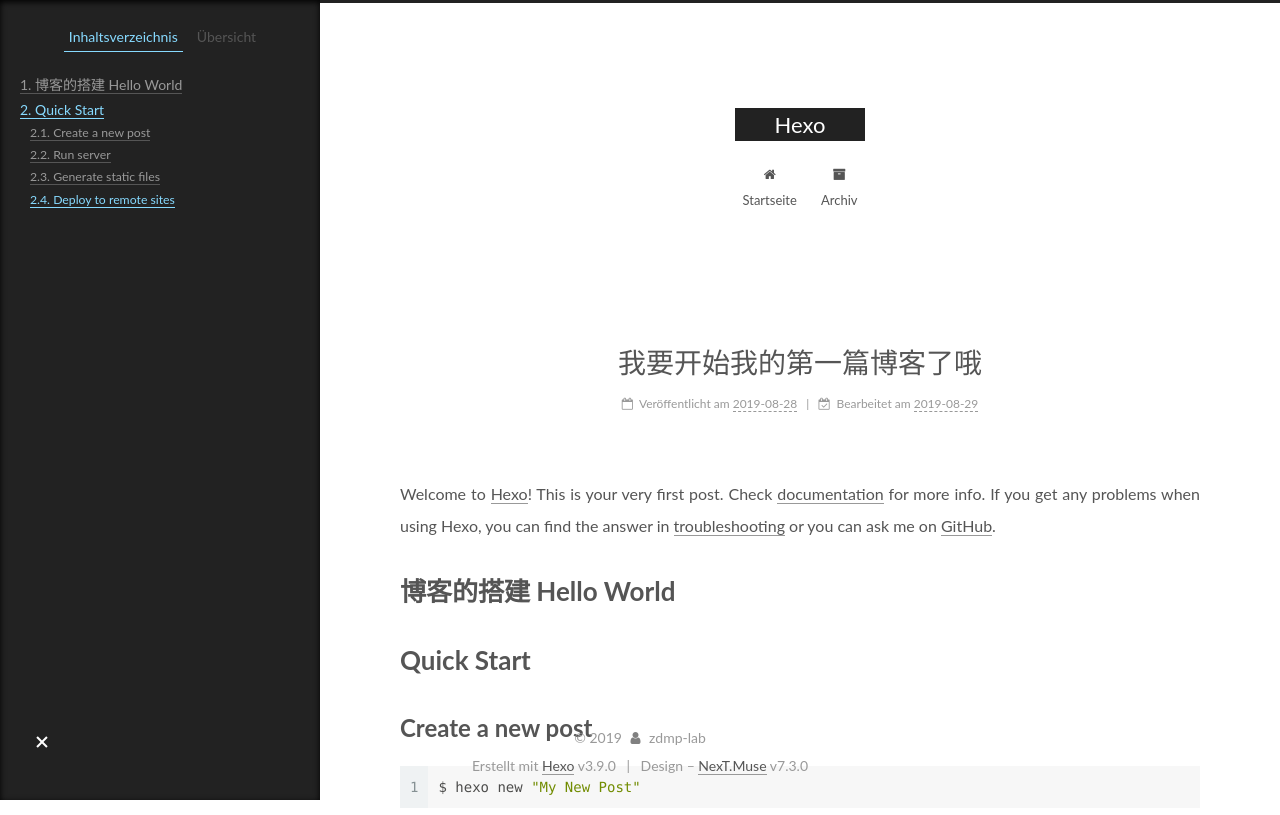
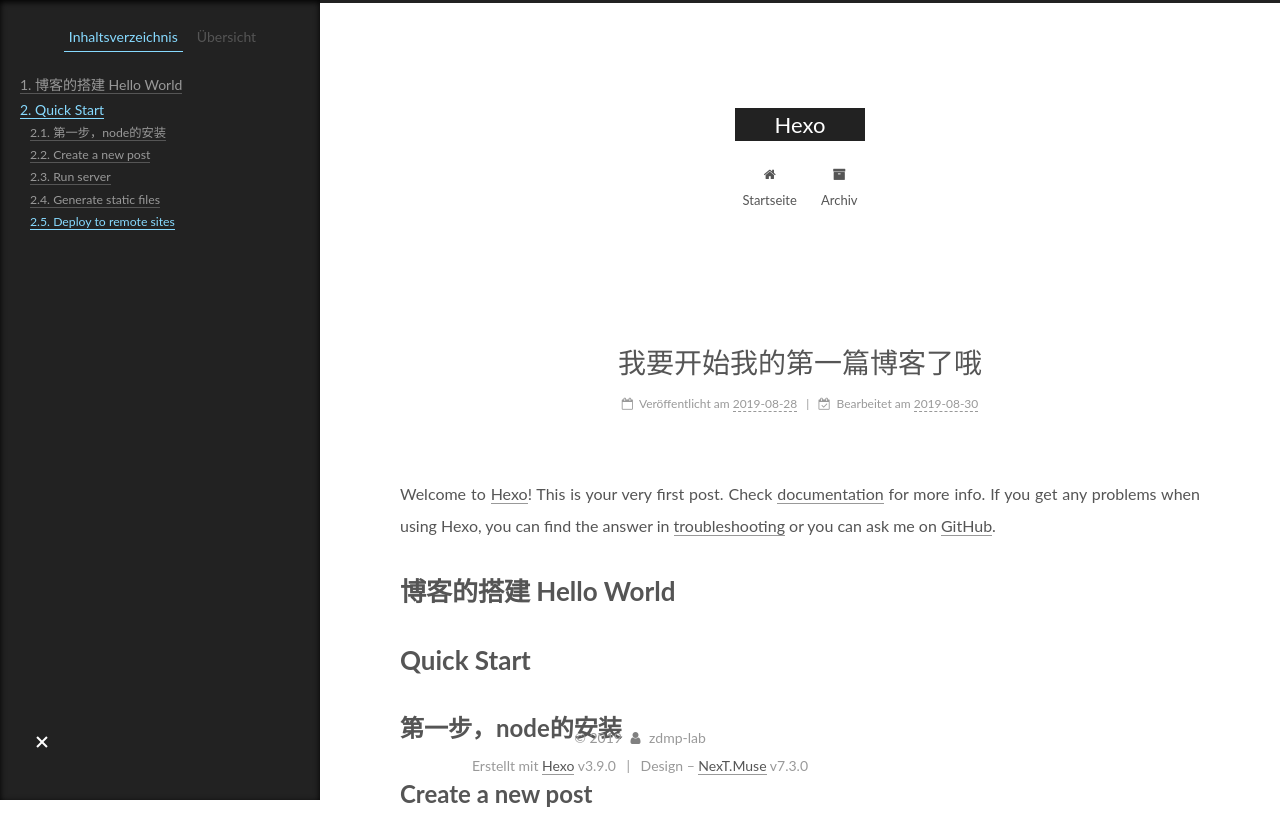
Before and after one commit to zdmp-lab/zdmp-lab.github.io, a plain HTML site: page 2019/08/28/hello-world/index.html in a window 1280 px wide. Shown: the top 815 px of the page. Drawn offline with Linux system fonts and the light colour scheme.

Commit message:
Site updated: 2019-08-30 11:00:59

```diff
--- a/2019/08/28/hello-world/index.html
+++ b/2019/08/28/hello-world/index.html
@@ -64,7 +64,7 @@
 <meta property="og:site_name" content="Hexo">
 <meta property="og:description" content="Welcome to Hexo! This is your very first post. Check documentation for more info. If you get any problems when using Hexo, you can find the answer in troubleshooting or you can ask me on GitHub. 博客的搭建">
 <meta property="og:locale" content="default">
-<meta property="og:updated_time" content="2019-08-29T09:07:47.789Z">
+<meta property="og:updated_time" content="2019-08-30T02:58:55.702Z">
 <meta name="twitter:card" content="summary">
 <meta name="twitter:title" content="我要开始我的第一篇博客了哦">
 <meta name="twitter:description" content="Welcome to Hexo! This is your very first post. Check documentation for more info. If you get any problems when using Hexo, you can find the answer in troubleshooting or you can ask me on GitHub. 博客的搭建">
@@ -239,7 +239,7 @@
 
                   <span class="post-meta-item-text">Bearbeitet am</span>
 
-                <time title="Geändert am: 2019-08-29 17:07:47" itemprop="dateModified" datetime="2019-08-29T17:07:47+08:00">2019-08-29</time>
+                <time title="Geändert am: 2019-08-30 10:58:55" itemprop="dateModified" datetime="2019-08-30T10:58:55+08:00">2019-08-30</time>
               </span>
 
 
@@ -256,7 +256,7 @@
 
 
         <p>Welcome to <a href="https://hexo.io/" target="_blank" rel="noopener">Hexo</a>! This is your very first post. Check <a href="https://hexo.io/docs/" target="_blank" rel="noopener">documentation</a> for more info. If you get any problems when using Hexo, you can find the answer in <a href="https://hexo.io/docs/troubleshooting.html" target="_blank" rel="noopener">troubleshooting</a> or you can ask me on <a href="https://github.com/hexojs/hexo/issues" target="_blank" rel="noopener">GitHub</a>.</p>
-<h2 id="博客的搭建-Hello-World"><a href="#博客的搭建-Hello-World" class="headerlink" title="博客的搭建  Hello World"></a>博客的搭建  Hello World</h2><h2 id="Quick-Start"><a href="#Quick-Start" class="headerlink" title="Quick Start"></a>Quick Start</h2><h3 id="Create-a-new-post"><a href="#Create-a-new-post" class="headerlink" title="Create a new post"></a>Create a new post</h3><figure class="highlight bash"><table><tr><td class="gutter"><pre><span class="line">1</span><br></pre></td><td class="code"><pre><span class="line">$ hexo new <span class="string">"My New Post"</span></span><br></pre></td></tr></table></figure>
+<h2 id="博客的搭建-Hello-World"><a href="#博客的搭建-Hello-World" class="headerlink" title="博客的搭建  Hello World"></a>博客的搭建  Hello World</h2><h2 id="Quick-Start"><a href="#Quick-Start" class="headerlink" title="Quick Start"></a>Quick Start</h2><h3 id="第一步，node的安装"><a href="#第一步，node的安装" class="headerlink" title="第一步，node的安装"></a>第一步，node的安装</h3><h3 id="Create-a-new-post"><a href="#Create-a-new-post" class="headerlink" title="Create a new post"></a>Create a new post</h3><figure class="highlight bash"><table><tr><td class="gutter"><pre><span class="line">1</span><br></pre></td><td class="code"><pre><span class="line">$ hexo new <span class="string">"My New Post"</span></span><br></pre></td></tr></table></figure>
 
 <p>More info: <a href="https://hexo.io/docs/writing.html" target="_blank" rel="noopener">Writing</a></p>
 <h3 id="Run-server"><a href="#Run-server" class="headerlink" title="Run server"></a>Run server</h3><figure class="highlight bash"><table><tr><td class="gutter"><pre><span class="line">1</span><br></pre></td><td class="code"><pre><span class="line">$ hexo server</span><br></pre></td></tr></table></figure>
@@ -346,7 +346,7 @@
 
 
 
-              <div class="post-toc-content"><ol class="nav"><li class="nav-item nav-level-2"><a class="nav-link" href="#博客的搭建-Hello-World"><span class="nav-number">1.</span> <span class="nav-text">博客的搭建  Hello World</span></a></li><li class="nav-item nav-level-2"><a class="nav-link" href="#Quick-Start"><span class="nav-number">2.</span> <span class="nav-text">Quick Start</span></a><ol class="nav-child"><li class="nav-item nav-level-3"><a class="nav-link" href="#Create-a-new-post"><span class="nav-number">2.1.</span> <span class="nav-text">Create a new post</span></a></li><li class="nav-item nav-level-3"><a class="nav-link" href="#Run-server"><span class="nav-number">2.2.</span> <span class="nav-text">Run server</span></a></li><li class="nav-item nav-level-3"><a class="nav-link" href="#Generate-static-files"><span class="nav-number">2.3.</span> <span class="nav-text">Generate static files</span></a></li><li class="nav-item nav-level-3"><a class="nav-link" href="#Deploy-to-remote-sites"><span class="nav-number">2.4.</span> <span class="nav-text">Deploy to remote sites</span></a></li></ol></li></ol></div>
+              <div class="post-toc-content"><ol class="nav"><li class="nav-item nav-level-2"><a class="nav-link" href="#博客的搭建-Hello-World"><span class="nav-number">1.</span> <span class="nav-text">博客的搭建  Hello World</span></a></li><li class="nav-item nav-level-2"><a class="nav-link" href="#Quick-Start"><span class="nav-number">2.</span> <span class="nav-text">Quick Start</span></a><ol class="nav-child"><li class="nav-item nav-level-3"><a class="nav-link" href="#第一步，node的安装"><span class="nav-number">2.1.</span> <span class="nav-text">第一步，node的安装</span></a></li><li class="nav-item nav-level-3"><a class="nav-link" href="#Create-a-new-post"><span class="nav-number">2.2.</span> <span class="nav-text">Create a new post</span></a></li><li class="nav-item nav-level-3"><a class="nav-link" href="#Run-server"><span class="nav-number">2.3.</span> <span class="nav-text">Run server</span></a></li><li class="nav-item nav-level-3"><a class="nav-link" href="#Generate-static-files"><span class="nav-number">2.4.</span> <span class="nav-text">Generate static files</span></a></li><li class="nav-item nav-level-3"><a class="nav-link" href="#Deploy-to-remote-sites"><span class="nav-number">2.5.</span> <span class="nav-text">Deploy to remote sites</span></a></li></ol></li></ol></div>
 
 
           </div>
--- a/css/main.css
+++ b/css/main.css
@@ -1529,7 +1529,7 @@
   width: 4px;
   height: 4px;
   border-radius: 50%;
-  background: #f6ff11;
+  background: #c9ba62;
 }
 .feed-link,
 .chat {
```
Also changed, not shown: index.html (+2 -2 lines).
